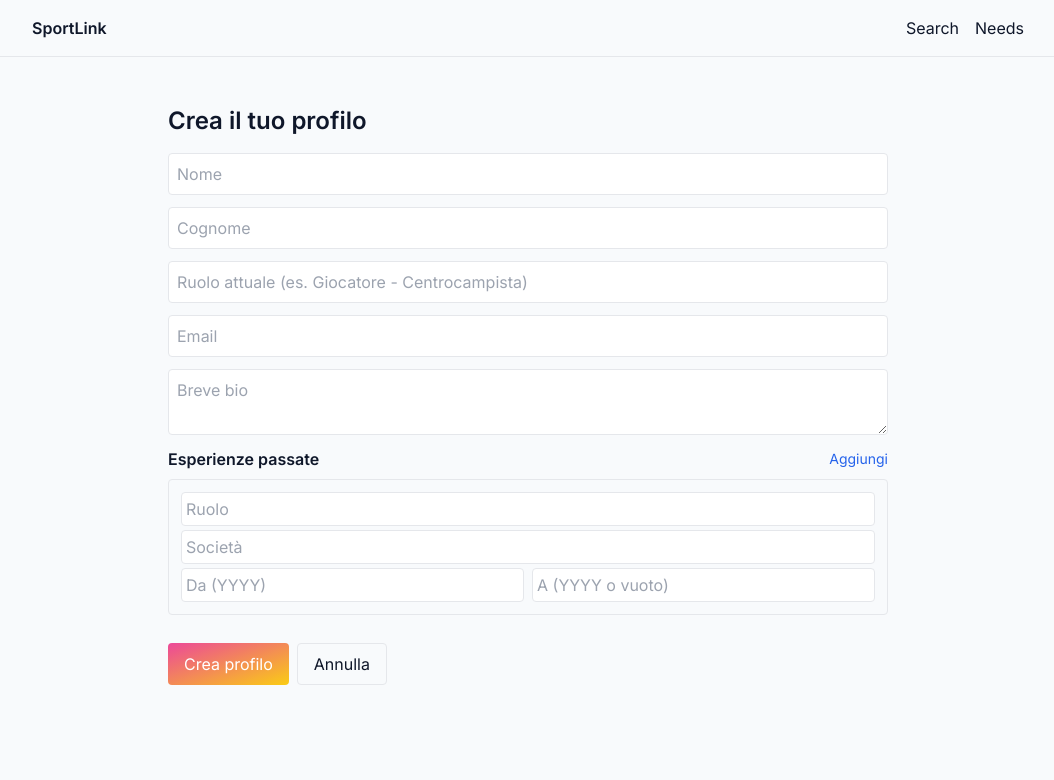
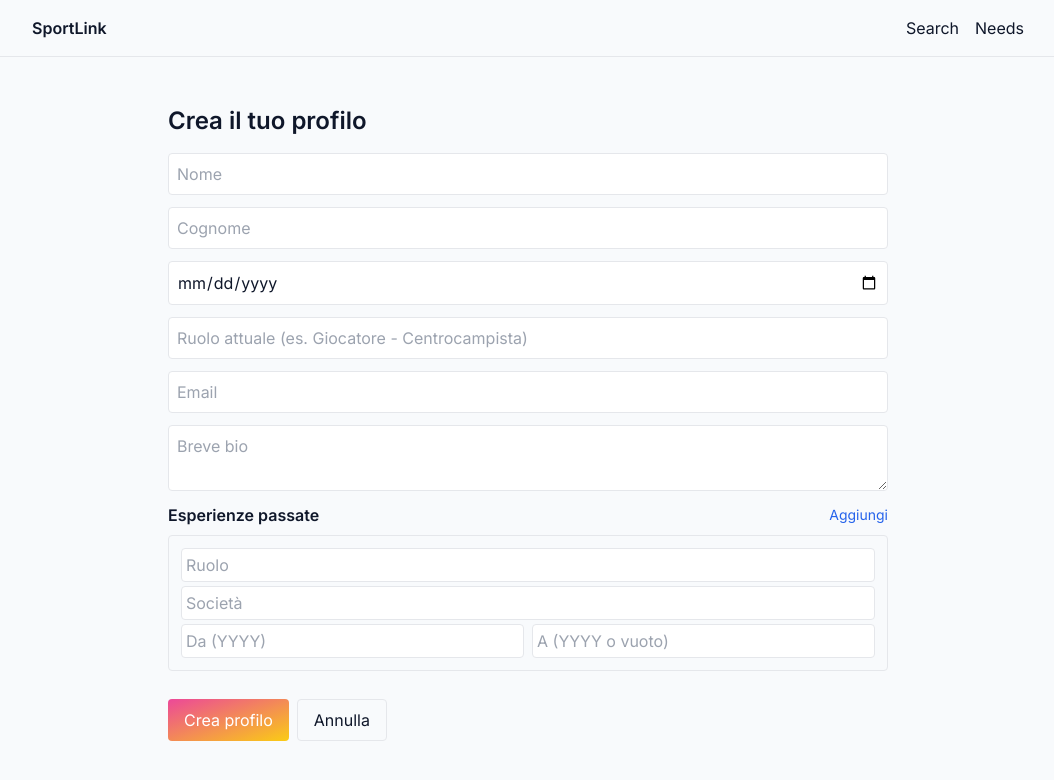
Before and after one commit to simolima/sportlink-demo, a Next.js app: page /create-profile in a window 1280 px wide. Shown: the top 780 px of the page, without its empty margins (112-1166 px from the left). Built offline with nearby package versions, Linux system fonts and the light colour scheme.

Commit message:
first commit Marco

```diff
--- a/app/api/users/route.ts
+++ b/app/api/users/route.ts
@@ -45,6 +45,7 @@ export async function POST(req: Request) {
             firstName: body.firstName ?? '',
             lastName: body.lastName ?? '',
             email,
+            birthDate: body.birthDate ?? null,
             currentRole: body.currentRole ?? '',
             bio: body.bio ?? '',
             avatarUrl: body.avatarUrl ?? null,
--- a/app/create-profile/page.tsx
+++ b/app/create-profile/page.tsx
@@ -5,6 +5,7 @@ import { useRouter } from 'next/navigation'
 export default function CreateProfile() {
     const [firstName, setFirstName] = useState('')
     const [lastName, setLastName] = useState('')
+    const [birthDate, setBirthDate] = useState('')
     const [currentRole, setCurrentRole] = useState('')
     const [email, setEmail] = useState('')
     const [bio, setBio] = useState('')
@@ -17,7 +18,7 @@ export default function CreateProfile() {
     }
 
     const submit = async () => {
-        const payload = { firstName, lastName, currentRole, bio, experiences, email }
+        const payload = { firstName, lastName, birthDate, currentRole, bio, experiences, email }
         const res = await fetch('/api/users', { method: 'POST', headers: { 'Content-Type': 'application/json' }, body: JSON.stringify(payload) })
         if (!res.ok) {
             if (res.status === 409) return alert('Questa email è già registrata')
@@ -37,6 +38,7 @@ export default function CreateProfile() {
             <div className="grid grid-cols-1 gap-3">
                 <input value={firstName} onChange={e => setFirstName(e.target.value)} placeholder="Nome" className="p-2 border rounded" />
                 <input value={lastName} onChange={e => setLastName(e.target.value)} placeholder="Cognome" className="p-2 border rounded" />
+                <input type="date" value={birthDate} onChange={e => setBirthDate(e.target.value)} placeholder="Data di nascita" className="p-2 border rounded" />
                 <input value={currentRole} onChange={e => setCurrentRole(e.target.value)} placeholder="Ruolo attuale (es. Giocatore - Centrocampista)" className="p-2 border rounded" />
                 <input value={email} onChange={e => setEmail(e.target.value)} placeholder="Email" className="p-2 border rounded" />
                 <textarea value={bio} onChange={e => setBio(e.target.value)} placeholder="Breve bio" className="p-2 border rounded" />
```
